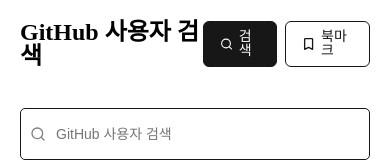
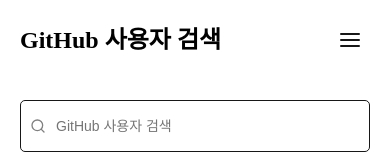
Before and after one commit to ChoiJi92/aptner, a Next.js app: page / in a window 390 px wide. Shown: the top 162 px of the page. Built offline with nearby package versions, Linux system fonts and the light colour scheme; no server answers.

Commit message:
[FEAT] 헤더 모바일 반응형 추가

```diff
--- a/src/components/Header.module.scss
+++ b/src/components/Header.module.scss
@@ -1,4 +1,5 @@
 .header {
+  position: relative;
   display: flex;
   flex-direction: row;
   align-items: center;
@@ -13,9 +14,42 @@
   }
 }
 
+.menuButton {
+  display: none;
+  background: none;
+  border: none;
+  padding: 8px;
+  cursor: pointer;
+  color: var(--black);
+
+  @media (max-width: 480px) {
+    display: flex;
+    align-items: center;
+    justify-content: center;
+  }
+}
+
 .nav {
   display: flex;
   gap: 8px;
+
+  @media (max-width: 480px) {
+    display: none;
+    position: absolute;
+    top: 70%;
+    right: 20px;
+    flex-direction: column;
+    background-color: var(--white);
+    border: 1px solid var(--black);
+    border-radius: 6px;
+    padding: 8px;
+    box-shadow: 0 2px 8px rgba(0, 0, 0, 0.1);
+    z-index: 10;
+
+    &.open {
+      display: flex;
+    }
+  }
 }
 
 .navLink {
@@ -44,4 +78,9 @@
     width: 16px;
     height: 16px;
   }
+
+  @media (max-width: 480px) {
+    border: none;
+    padding: 12px 24px;
+  }
 }
--- a/src/components/Header.tsx
+++ b/src/components/Header.tsx
@@ -2,20 +2,42 @@
 
 import Link from 'next/link'
 import { usePathname } from 'next/navigation'
+import { useState } from 'react'
 import styles from './Header.module.scss'
 import SearchIcon from '../shared/icons/SearchIcon'
 import BookmarkIcon from '../shared/icons/BookmarkIcon'
+import MenuIcon from '../shared/icons/MenuIcon'
 
 const Header = () => {
   const pathname = usePathname()
+  const [isMenuOpen, setIsMenuOpen] = useState(false)
+
+  const handleMenuButton = () => {
+    setIsMenuOpen(!isMenuOpen)
+  }
+
+  const handleNavLinkButton = () => {
+    setIsMenuOpen(false)
+  }
 
   return (
     <header className={styles.header}>
       <h1>GitHub 사용자 검색</h1>
-      <nav className={styles.nav} aria-label="네비게이션">
+      <button
+        className={styles.menuButton}
+        onClick={handleMenuButton}
+        aria-label="메뉴 열기"
+      >
+        <MenuIcon />
+      </button>
+      <nav
+        className={`${styles.nav} ${isMenuOpen ? styles.open : ''}`}
+        aria-label="네비게이션"
+      >
         <Link
           href="/"
           className={`${styles.navLink} ${pathname === '/' ? styles.active : ''}`}
+          onClick={handleNavLinkButton}
         >
           <SearchIcon />
           검색
@@ -25,6 +47,7 @@
           className={`${styles.navLink} ${
             pathname === '/bookmarks' ? styles.active : ''
           }`}
+          onClick={handleNavLinkButton}
         >
           <BookmarkIcon bookmarked={false} />
           북마크
--- /dev/null
+++ b/src/shared/icons/MenuIcon.tsx
@@ -0,0 +1,20 @@
+const MenuIcon = () => {
+  return (
+    <svg
+      width="24"
+      height="24"
+      viewBox="0 0 24 24"
+      fill="none"
+      stroke="currentColor"
+      strokeWidth="2"
+      strokeLinecap="round"
+      strokeLinejoin="round"
+    >
+      <line x1="3" y1="12" x2="21" y2="12" />
+      <line x1="3" y1="6" x2="21" y2="6" />
+      <line x1="3" y1="18" x2="21" y2="18" />
+    </svg>
+  )
+}
+
+export default MenuIcon
```
